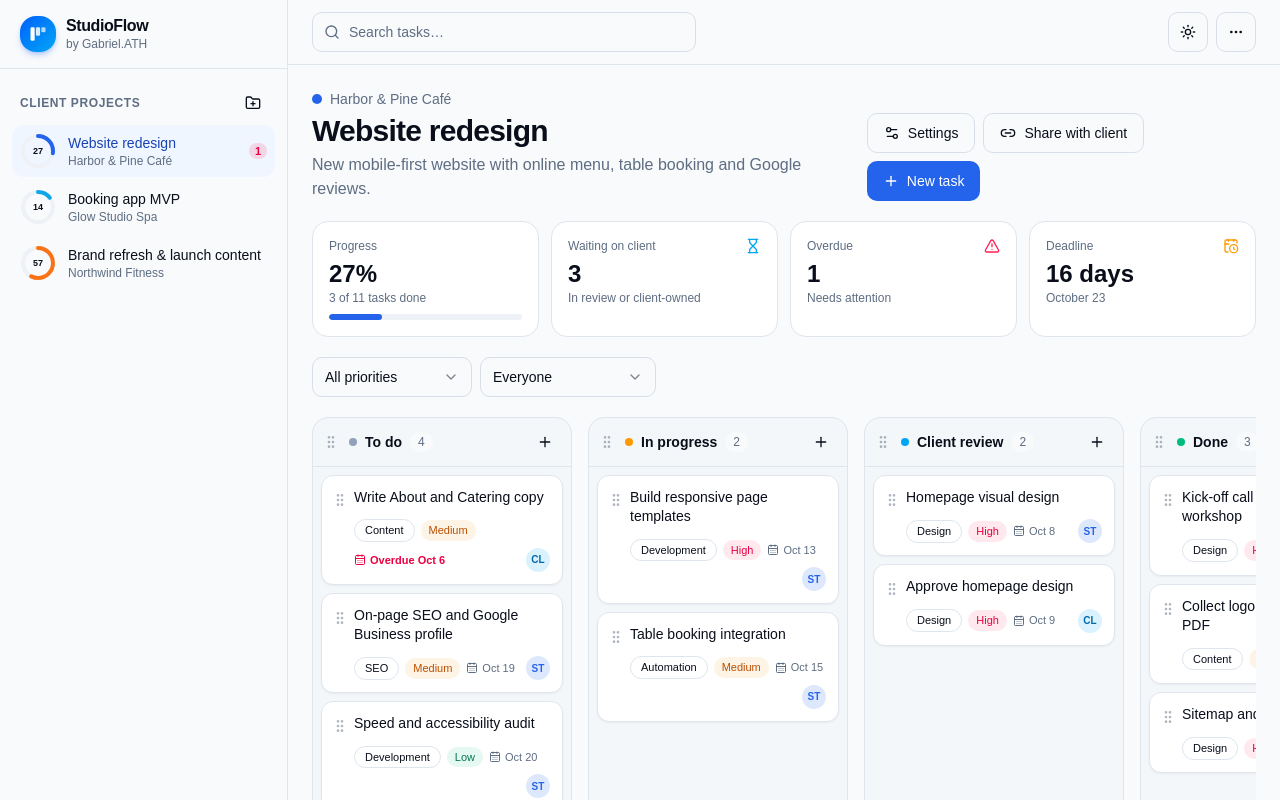
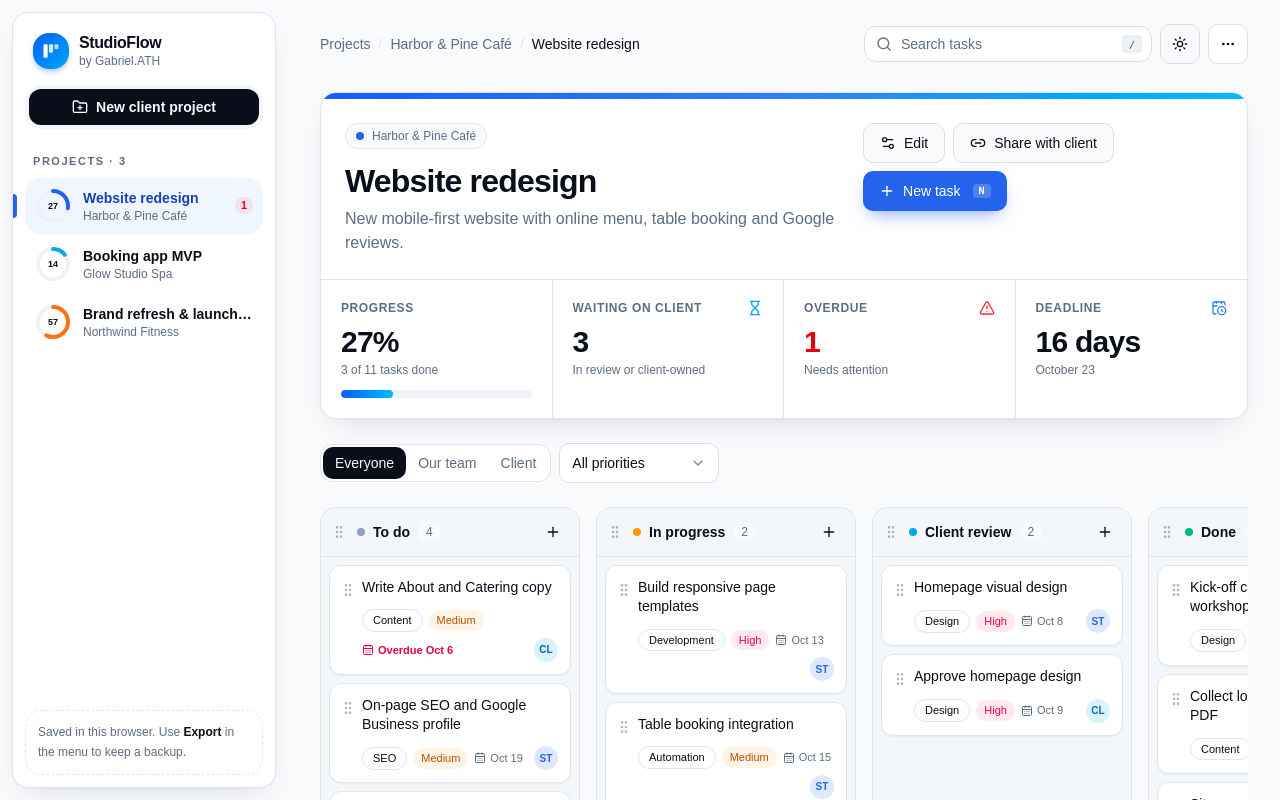
Before and after one commit to gabrielolarinre74-pixel/studioflow, a React (Vite) app: page / in a window 1280 px wide. Shown: the top 800 px of the page. Built offline with nearby package versions, Linux system fonts and the light colour scheme.

Commit message:
Redesign workspace: floating sidebar, breadcrumb header, project hero with stat strip, owner segmented filter

```diff
--- a/src/App.tsx
+++ b/src/App.tsx
@@ -81,6 +81,7 @@ function Workspace() {
   const [projectDialog, setProjectDialogState] = useState<{ open: boolean; edit: boolean; n: number }>({ open: false, edit: false, n: 0 });
   const setProjectDialog = (d: { open: boolean; edit: boolean }) => setProjectDialogState((prev) => ({ ...d, n: prev.n + 1 }));
   const fileRef = useRef<HTMLInputElement>(null);
+  const searchRef = useRef<HTMLInputElement>(null);
 
   const visibleTasks = useMemo(() => (project ? filterTasks(project.tasks, filter) : []), [project, filter]);
   const stats = project ? projectStats(project) : null;
@@ -119,44 +120,59 @@ function Workspace() {
   };
 
   return (
-    <div className="flex min-h-screen">
-      <aside className="hidden w-72 shrink-0 flex-col border-r bg-background lg:flex">
-        <div className="border-b px-5 py-4">
+    <div className="flex min-h-screen bg-background">
+      <aside className="sticky top-0 hidden h-screen w-72 shrink-0 p-3 lg:block">
+        <div className="flex h-full flex-col rounded-2xl border bg-card shadow-[0_1px_2px_rgb(15_23_42/0.04),0_12px_32px_-16px_rgb(15_23_42/0.18)]">
+          <div className="px-5 pb-4 pt-5">
             <Logo />
           </div>
-        <div className="flex items-center justify-between px-5 pb-2 pt-5">
-          <p className="text-xs font-semibold uppercase tracking-wider text-muted-foreground">Client projects</p>
-          <Button variant="ghost" size="icon" className="size-7" aria-label="New project" onClick={() => setProjectDialog({ open: true, edit: false })}>
-            <FolderPlus />
-          </Button>
+          <div className="mx-3 rounded-xl bg-muted/70 p-1">
+            <button
+              type="button"
+              onClick={() => setProjectDialog({ open: true, edit: false })}
+              className="flex w-full items-center justify-center gap-2 rounded-lg bg-foreground py-2 text-sm font-semibold text-background transition hover:opacity-90"
+            >
+              <FolderPlus className="size-4" /> New client project
+            </button>
           </div>
-        <nav className="flex flex-1 flex-col gap-1 overflow-y-auto px-3 pb-4">
+          <p className="px-5 pb-2 pt-6 text-[11px] font-semibold uppercase tracking-[0.14em] text-muted-foreground">Projects · {projects.length}</p>
+          <nav className="flex flex-1 flex-col gap-0.5 overflow-y-auto px-3 pb-4" aria-label="Projects">
             {projects.map((p) => {
               const s = projectStats(p);
+              const active = p.id === project?.id;
               return (
                 <button
                   key={p.id}
                   onClick={() => setActive(p.id)}
+                  aria-current={active ? "page" : undefined}
                   className={cn(
-                  "flex items-center gap-3 rounded-lg px-2 py-2 text-left transition-colors hover:bg-muted",
-                  p.id === project?.id && "bg-accent text-accent-foreground hover:bg-accent"
+                    "relative flex items-center gap-3 rounded-xl px-2.5 py-2.5 text-left transition-colors hover:bg-muted",
+                    active && "bg-accent text-accent-foreground hover:bg-accent"
                   )}
                 >
+                  {active && <span className="absolute -left-3 top-1/2 h-6 w-1 -translate-y-1/2 rounded-r-full bg-primary" />}
                   <ProgressRing value={s.progress} color={p.color} />
                   <span className="min-w-0 flex-1">
-                  <span className="block truncate text-sm font-medium">{p.name}</span>
+                    <span className="block truncate text-sm font-semibold">{p.name}</span>
                     <span className="block truncate text-xs text-muted-foreground">{p.client}</span>
                   </span>
-                {s.overdue > 0 && <span className="rounded-full bg-rose-500/15 px-1.5 text-[11px] font-semibold text-rose-600">{s.overdue}</span>}
+                  {s.overdue > 0 && (
+                    <span className="rounded-full bg-red-500/10 px-1.5 text-[11px] font-semibold text-red-600" title={`${s.overdue} overdue`}>
+                      {s.overdue}
+                    </span>
+                  )}
                 </button>
               );
             })}
           </nav>
-        <div className="border-t p-4 text-xs text-muted-foreground">Data is saved in this browser. Use Export to back it up.</div>
+          <div className="m-3 rounded-xl border border-dashed p-3 text-xs leading-relaxed text-muted-foreground">
+            Saved in this browser. Use <span className="font-semibold text-foreground">Export</span> in the menu to keep a backup.
+          </div>
+        </div>
       </aside>
 
       <div className="flex min-w-0 flex-1 flex-col">
-        <header className="flex items-center gap-3 border-b bg-background px-4 py-3 lg:px-6">
+        <header className="sticky top-0 z-20 flex items-center gap-3 border-b bg-background/80 px-4 py-3 backdrop-blur lg:border-none lg:bg-transparent lg:px-8 lg:pt-6 lg:backdrop-blur-none">
           <div className="lg:hidden">
             <Logo subtitle={false} />
           </div>
@@ -170,20 +186,31 @@ function Workspace() {
               </SelectContent>
             </Select>
           </div>
-          <div className="relative hidden max-w-sm flex-1 lg:block">
+          {project && (
+            <p className="hidden min-w-0 items-center gap-2 truncate text-sm text-muted-foreground lg:flex">
+              <span>Projects</span>
+              <span className="text-border">/</span>
+              <span>{project.client}</span>
+              <span className="text-border">/</span>
+              <span className="truncate font-medium text-foreground">{project.name}</span>
+            </p>
+          )}
+          <div className="ml-auto flex items-center gap-2">
+            <div className="relative hidden w-72 lg:block">
               <Search className="absolute left-3 top-1/2 size-4 -translate-y-1/2 text-muted-foreground" />
               <Input
-              className="pl-9"
-              placeholder="Search tasks…"
+                ref={searchRef}
+                className="h-9 rounded-lg bg-card pl-9 pr-10"
+                placeholder="Search tasks"
                 value={filter.query}
                 onChange={(e) => setFilter({ ...filter, query: e.target.value })}
               />
+              <kbd className="pointer-events-none absolute right-2.5 top-1/2 -translate-y-1/2 rounded border bg-muted px-1.5 text-[10px] font-semibold text-muted-foreground">/</kbd>
             </div>
-          <div className="ml-auto flex items-center gap-2">
             <ThemeToggle />
             <DropdownMenu>
               <DropdownMenuTrigger asChild>
-                <Button variant="outline" size="icon" aria-label="More actions"><MoreHorizontal /></Button>
+                <Button variant="outline" size="icon" className="bg-card" aria-label="More actions"><MoreHorizontal /></Button>
               </DropdownMenuTrigger>
               <DropdownMenuContent align="end" className="w-52">
                 <DropdownMenuItem onClick={() => setProjectDialog({ open: true, edit: false })}><FolderPlus className="mr-2 size-4" /> New project</DropdownMenuItem>
@@ -217,65 +244,82 @@ function Workspace() {
         </header>
 
         {project && stats ? (
-          <main className="flex flex-1 flex-col gap-5 p-4 lg:p-6">
-            <section className="flex flex-col gap-4 xl:flex-row xl:items-end xl:justify-between">
+          <main className="flex flex-1 flex-col gap-6 p-4 lg:px-8 lg:pb-8 lg:pt-4">
+            <section className="relative overflow-hidden rounded-2xl border bg-card shadow-[0_1px_2px_rgb(15_23_42/0.04),0_12px_32px_-16px_rgb(15_23_42/0.18)]">
+              <div className="h-1.5 w-full bg-gradient-to-r from-blue-600 via-blue-500 to-sky-400" />
+              <div className="flex flex-col gap-6 p-6 xl:flex-row xl:items-start xl:justify-between">
                 <div className="min-w-0">
-                <div className="flex items-center gap-2 text-sm text-muted-foreground">
-                  <span className="size-2.5 rounded-full" style={{ backgroundColor: project.color }} />
+                  <span className="inline-flex items-center gap-2 rounded-full border bg-background px-2.5 py-1 text-xs font-medium text-muted-foreground">
+                    <span className="size-2 rounded-full" style={{ backgroundColor: project.color }} />
                     {project.client}
-                </div>
-                <h1 className="mt-1 text-2xl font-bold tracking-tight sm:text-3xl">{project.name}</h1>
-                {project.description && <p className="mt-1 max-w-2xl text-muted-foreground">{project.description}</p>}
+                  </span>
+                  <h1 className="mt-3 text-[28px] font-extrabold leading-tight tracking-tight sm:text-[32px]">{project.name}</h1>
+                  {project.description && <p className="mt-1.5 max-w-2xl text-muted-foreground">{project.description}</p>}
                 </div>
                 <div className="flex flex-wrap gap-2">
                   <Button variant="outline" onClick={() => setProjectDialog({ open: true, edit: true })}>
-                  <Settings2 /> Settings
+                    <Settings2 /> Edit
                   </Button>
                   <Button variant="outline" onClick={copyShareLink}>
                     <Link2 /> Share with client
                   </Button>
-                <Button onClick={() => setTaskDialog({ open: true, columnId: "todo" })}>
+                  <Button className="shadow-[0_8px_20px_-8px_rgb(37_99_235/0.7)]" onClick={() => setTaskDialog({ open: true, columnId: "todo" })}>
                     <Plus /> New task
+                    <kbd className="ml-1 rounded bg-white/20 px-1.5 text-[10px] font-semibold">N</kbd>
                   </Button>
                 </div>
-            </section>
-
-            <section className="grid grid-cols-2 gap-3 md:grid-cols-4">
-              <StatCard label="Progress" value={`${Math.round(stats.progress * 100)}%`} sub={`${stats.done} of ${stats.total} tasks done`}>
-                <div className="mt-2 h-1.5 overflow-hidden rounded-full bg-muted">
-                  <div className="h-full rounded-full transition-all" style={{ width: `${stats.progress * 100}%`, backgroundColor: project.color }} />
               </div>
-              </StatCard>
-              <StatCard label="Waiting on client" value={String(stats.awaitingClient)} sub="In review or client-owned" icon={<Hourglass className="size-4 text-sky-500" />} />
-              <StatCard label="Overdue" value={String(stats.overdue)} sub={stats.overdue ? "Needs attention" : "All on schedule"} icon={<AlertTriangle className={cn("size-4", stats.overdue ? "text-rose-500" : "text-muted-foreground")} />} />
-              <StatCard
+              <div className="grid border-t sm:grid-cols-2 xl:grid-cols-4">
+                <Stat label="Progress" value={`${Math.round(stats.progress * 100)}%`} sub={`${stats.done} of ${stats.total} tasks done`}>
+                  <div className="mt-3 h-2 overflow-hidden rounded-full bg-muted">
+                    <div className="h-full rounded-full bg-gradient-to-r from-blue-600 to-sky-400 transition-all" style={{ width: `${stats.progress * 100}%` }} />
+                  </div>
+                </Stat>
+                <Stat label="Waiting on client" value={String(stats.awaitingClient)} sub="In review or client-owned" icon={<Hourglass className="size-4 text-sky-500" />} />
+                <Stat
+                  label="Overdue"
+                  value={String(stats.overdue)}
+                  sub={stats.overdue ? "Needs attention" : "All on schedule"}
+                  icon={<AlertTriangle className={cn("size-4", stats.overdue ? "text-red-500" : "text-muted-foreground")} />}
+                  tone={stats.overdue ? "danger" : undefined}
+                />
+                <Stat
                   label="Deadline"
                   value={stats.daysLeft === undefined ? "–" : stats.daysLeft >= 0 ? `${stats.daysLeft} days` : `${-stats.daysLeft}d late`}
                   sub={project.dueDate ? formatDay(project.dueDate, { day: "numeric", month: "long" }) : "No deadline set"}
-                icon={<CalendarClock className="size-4 text-amber-500" />}
+                  icon={<CalendarClock className="size-4 text-blue-500" />}
                 />
+              </div>
             </section>
 
             <section className="flex flex-wrap items-center gap-2">
               <div className="relative w-full sm:w-64 lg:hidden">
                 <Search className="absolute left-3 top-1/2 size-4 -translate-y-1/2 text-muted-foreground" />
-                <Input className="pl-9" placeholder="Search tasks…" value={filter.query} onChange={(e) => setFilter({ ...filter, query: e.target.value })} />
+                <Input className="bg-card pl-9" placeholder="Search tasks" value={filter.query} onChange={(e) => setFilter({ ...filter, query: e.target.value })} />
+              </div>
+              <div className="flex rounded-lg border bg-card p-0.5" role="group" aria-label="Filter by owner">
+                {(["all", "studio", "client"] as const).map((o) => (
+                  <button
+                    key={o}
+                    type="button"
+                    aria-pressed={filter.owner === o}
+                    onClick={() => setFilter({ ...filter, owner: o })}
+                    className={cn(
+                      "rounded-md px-3 py-1.5 text-sm font-medium text-muted-foreground transition",
+                      filter.owner === o && "bg-foreground text-background"
+                    )}
+                  >
+                    {o === "all" ? "Everyone" : o === "studio" ? "Our team" : "Client"}
+                  </button>
+                ))}
               </div>
               <Select value={filter.priority} onValueChange={(v) => setFilter({ ...filter, priority: v as TaskFilter["priority"] })}>
-                <SelectTrigger className="w-40" aria-label="Filter by priority"><SelectValue /></SelectTrigger>
+                <SelectTrigger className="w-40 bg-card" aria-label="Filter by priority"><SelectValue /></SelectTrigger>
                 <SelectContent>
                   <SelectItem value="all">All priorities</SelectItem>
                   <SelectItem value="high">High</SelectItem>
                   <SelectItem value="medium">Medium</SelectItem>
                   <SelectItem value="low">Low</SelectItem>
-                </SelectContent>
-              </Select>
-              <Select value={filter.owner} onValueChange={(v) => setFilter({ ...filter, owner: v as TaskFilter["owner"] })}>
-                <SelectTrigger className="w-44" aria-label="Filter by owner"><SelectValue /></SelectTrigger>
-                <SelectContent>
-                  <SelectItem value="all">Everyone</SelectItem>
-                  <SelectItem value="studio">Waiting on studio</SelectItem>
-                  <SelectItem value="client">Waiting on client</SelectItem>
                 </SelectContent>
               </Select>
               {filtered && (
@@ -293,9 +337,13 @@ function Workspace() {
             />
           </main>
         ) : (
-          <main className="flex flex-1 flex-col items-center justify-center gap-4 p-6 text-center">
-            <h1 className="text-xl font-semibold">No projects yet</h1>
-            <Button onClick={() => setProjectDialog({ open: true, edit: false })}><FolderPlus /> Create your first project</Button>
+          <main className="flex flex-1 flex-col items-center justify-center p-6 text-center">
+            <div className="flex size-14 items-center justify-center rounded-2xl bg-gradient-to-br from-blue-600 to-sky-500 text-white shadow-lg shadow-blue-600/25">
+              <FolderPlus className="size-6" />
+            </div>
+            <h1 className="mt-5 text-2xl font-bold tracking-tight">Start your first client project</h1>
+            <p className="mt-2 max-w-sm text-muted-foreground">Add the client, a deadline and a few tasks. Then share a live status link so they always know where things stand.</p>
+            <Button className="mt-6" onClick={() => setProjectDialog({ open: true, edit: false })}><FolderPlus /> New client project</Button>
           </main>
         )}
       </div>
@@ -320,15 +368,15 @@ function Workspace() {
   );
 }
 
-function StatCard({ label, value, sub, icon, children }: { label: string; value: string; sub: string; icon?: React.ReactNode; children?: React.ReactNode }) {
+function Stat({ label, value, sub, icon, tone, children }: { label: string; value: string; sub: string; icon?: React.ReactNode; tone?: "danger"; children?: React.ReactNode }) {
   return (
-    <div className="rounded-xl border bg-card p-4">
-      <div className="flex items-center justify-between text-xs font-medium text-muted-foreground">
+    <div className="border-b p-5 last:border-b-0 sm:[&:nth-child(odd)]:border-r xl:border-b-0 xl:border-r xl:last:border-r-0">
+      <div className="flex items-center justify-between text-xs font-semibold uppercase tracking-wider text-muted-foreground">
         {label}
         {icon}
       </div>
-      <p className="mt-1 text-2xl font-bold tabular-nums">{value}</p>
-      <p className="text-xs text-muted-foreground">{sub}</p>
+      <p className={cn("mt-2 text-3xl font-extrabold tabular-nums tracking-tight", tone === "danger" && "text-red-600 dark:text-red-400")}>{value}</p>
+      <p className="mt-0.5 text-xs text-muted-foreground">{sub}</p>
       {children}
     </div>
   );
```
Lines whose indentation alone changed are shown as unchanged.
